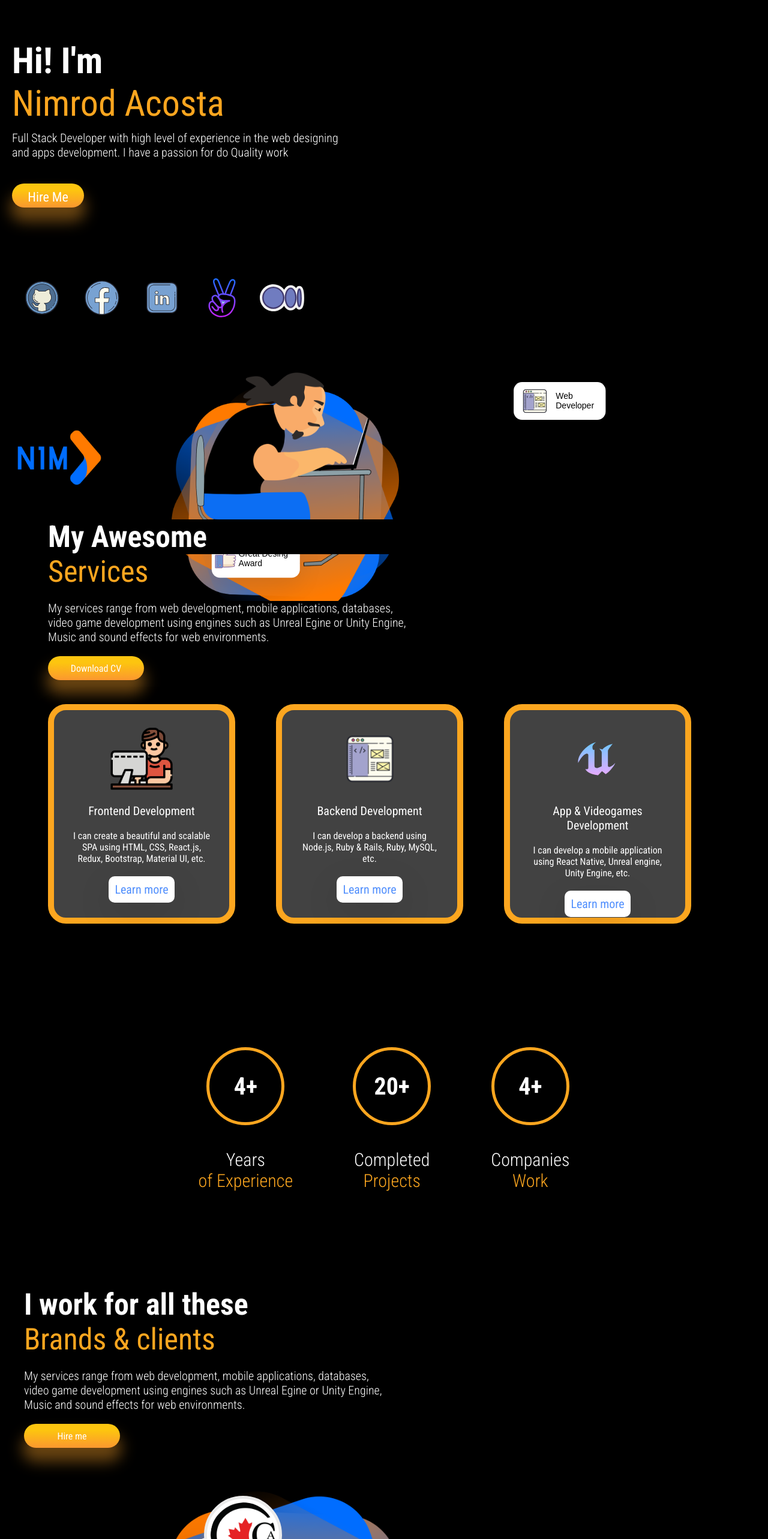
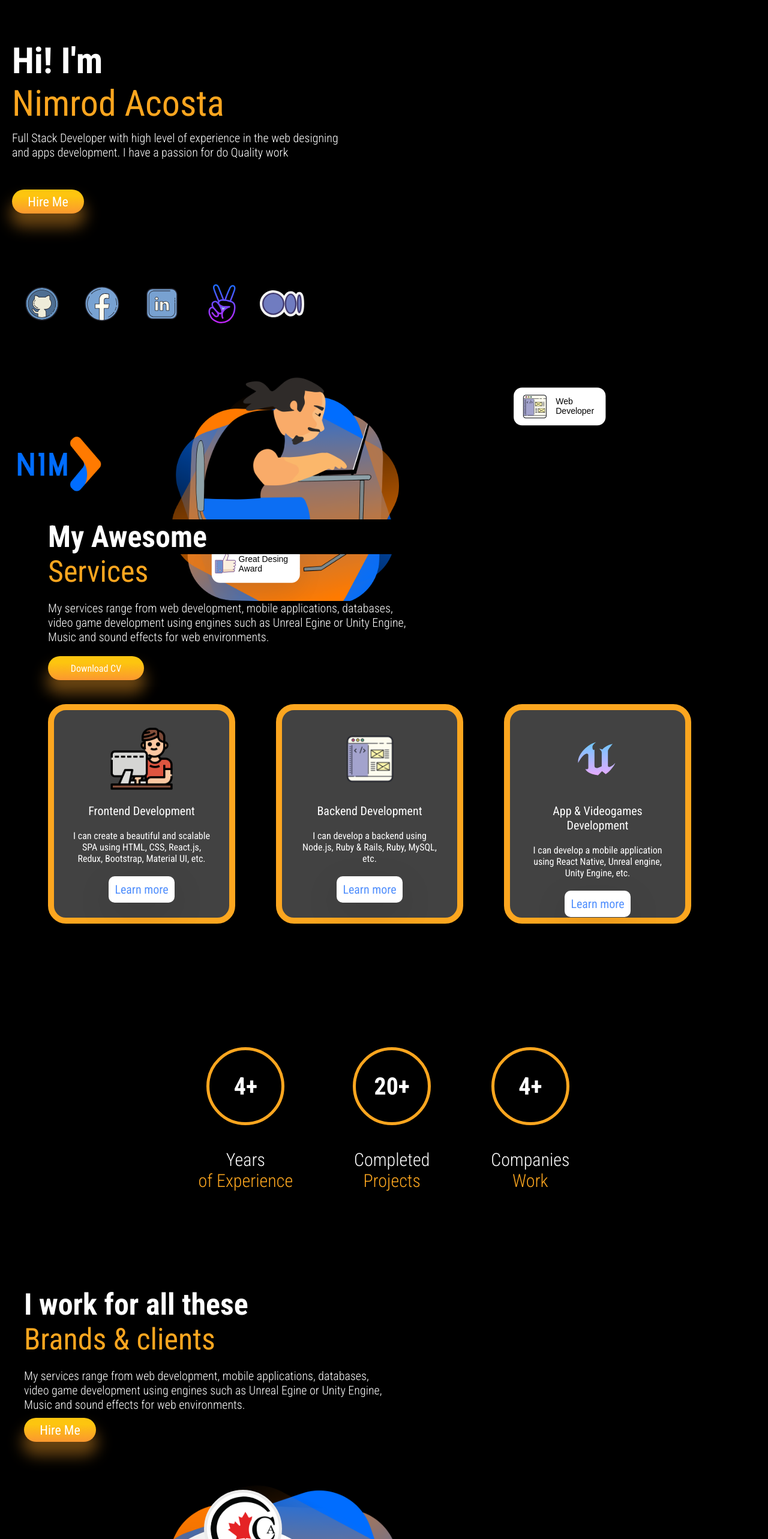
Before and after one commit to nimplay/react-portfolio, a React (Create React App) app: page / in a window 1280 px wide. Shown: the part 234-2800 px from the top of the page at 60% size. Built offline with nearby package versions, Linux system fonts and the light colour scheme.

Commit message:
hire me button works

```diff
--- a/src/components/intro/Intro.css
+++ b/src/components/intro/Intro.css
@@ -41,6 +41,8 @@
   width: 6rem;
   height: 2rem;
   font-size: 1.1rem;
+  padding-top: 0.4rem;
+  margin-top: 0.5rem;
 }
 
 .i-icons {
--- a/src/components/works/Works.css
+++ b/src/components/works/Works.css
@@ -7,6 +7,14 @@
 
 .w-right {
   position: relative;
+}
+
+.w-button {
+  width: 6rem;
+  height: 2rem;
+  font-size: 1.1rem;
+  padding-top: 0.4rem;
+  margin-top: 0.5rem;
 }
 
 .w-mainCircle {
--- a/src/components/works/Works.jsx
+++ b/src/components/works/Works.jsx
@@ -6,9 +6,10 @@ import Nimplay from '../../img/nimplayLogo.jpg'
 import Microverse from '../../img/microverse.png'
 import David from '../../img/davidLogo.jpeg'
 import Background from '../../img/2.png'
-import { themeContext } from '../../Context';
-import { useContext } from 'react';
+import { themeContext } from '../../Context'
+import { useContext } from 'react'
 import {motion} from 'framer-motion'
+import {Link} from 'react-scroll'
 
 const Works = () => {
   const transition = {duration: 4, type: 'spring'}
@@ -35,7 +36,9 @@ const Works = () => {
         such as Unreal Egine or Unity Engine, <br />
         Music and sound effects for web environments.
       </span>
-      <button className="button s-button">Hire me</button>
+      <Link spy={true} smooth={true} to="contact-form" activeClass="activeClass">
+        <button className="button w-button">Hire Me</button>
+      </Link>
     </div>
     <div className="w-right">
       <motion.div
```
